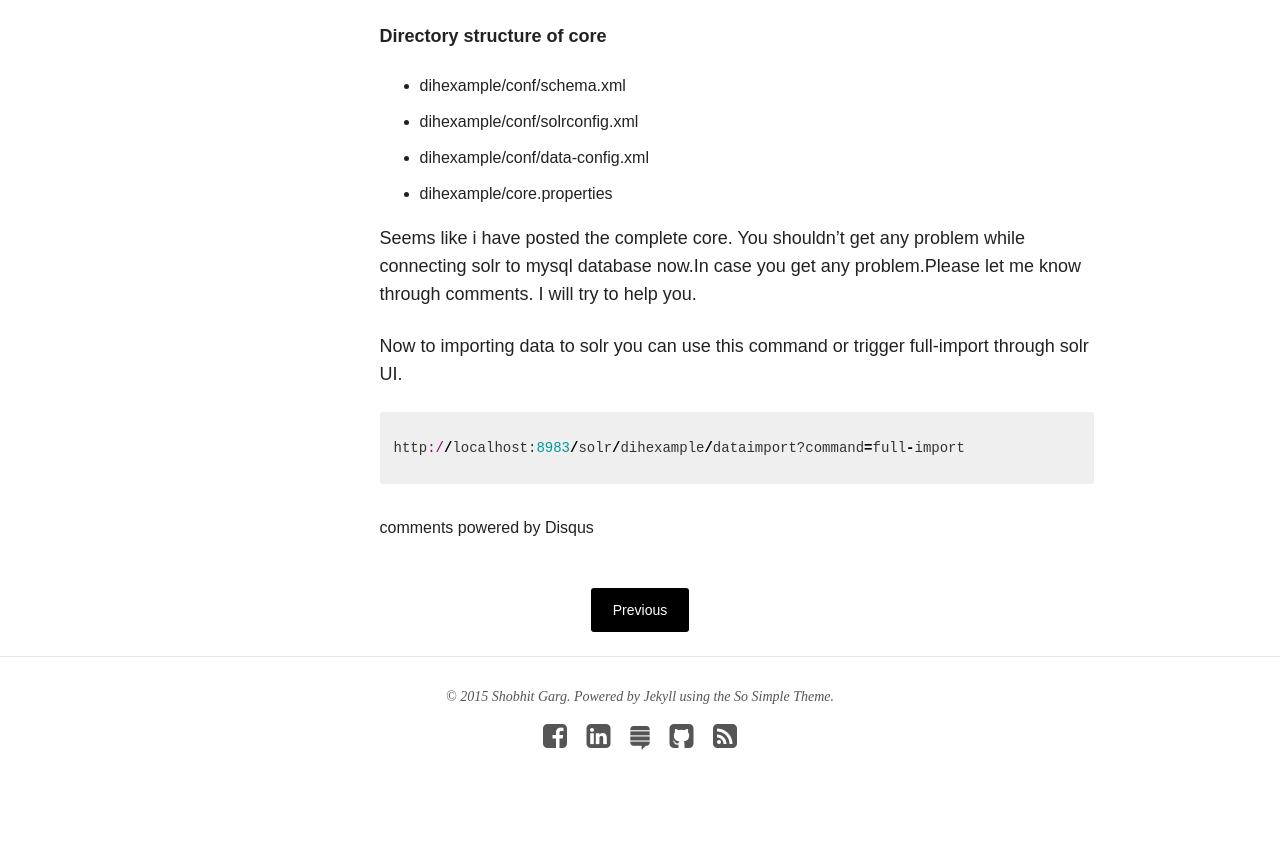
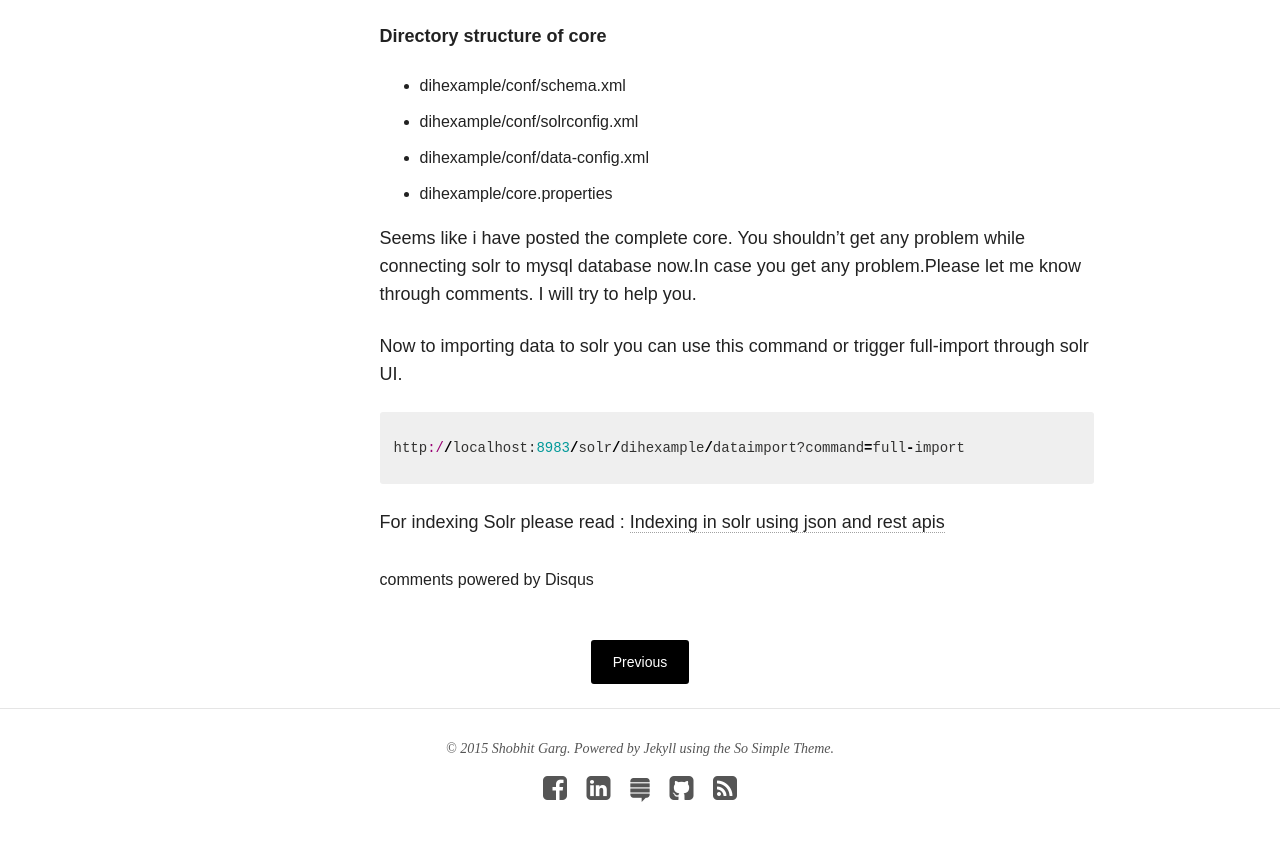
Before and after one commit to shobhit-garg/shobhit-garg.github.io, a Jekyll site: the page built from _posts/blog/2015-07-29-connecting-solr-to-database.md, in a window 1280 px wide and 900 px high, scrolled down 4325 px. Shown: the top 841 px of the window. Built offline with Jekyll 4.4.1, drawn with Linux system fonts in a browser that asks for light colours; nearby versions of some CDN libraries; comment, search, counter and statistics services are not loaded.

Commit message:
adding link

```diff
--- a/_posts/blog/2015-07-29-connecting-solr-to-database.md
+++ b/_posts/blog/2015-07-29-connecting-solr-to-database.md
@@ -184,9 +184,9 @@ http://localhost:8983/solr/dihexample/dataimport?command=full-import
 
 {% endhighlight %}
 
+For indexing Solr please read : [Indexing in solr using json and rest apis][solr-indexing]
 
 
-
-
+[solr-indexing]:     {{ site.url }}/indexing-in-solr-using-json-and-rest-apis
 [mysql-connector]:    http://dev.mysql.com/downloads/connector/j/
 [dih-wiki]:     https://wiki.apache.org/solr/DataImportHandler
```
